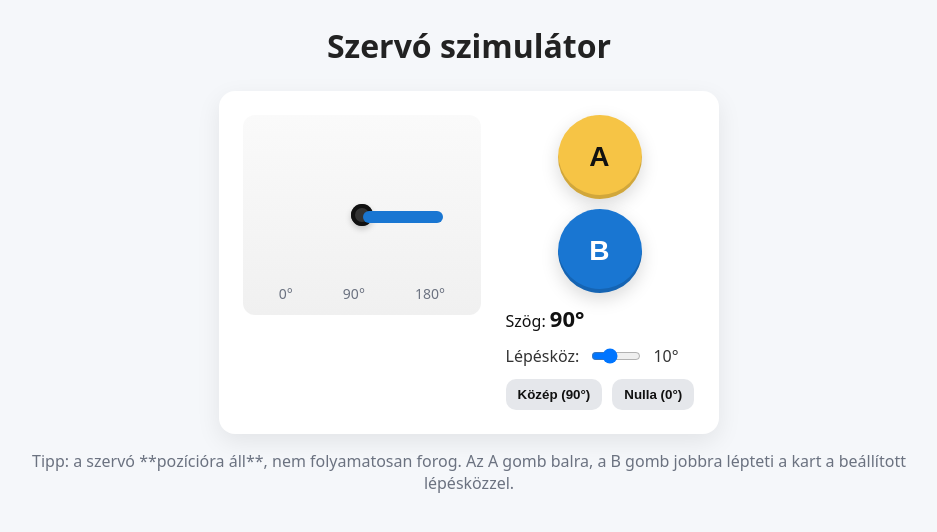
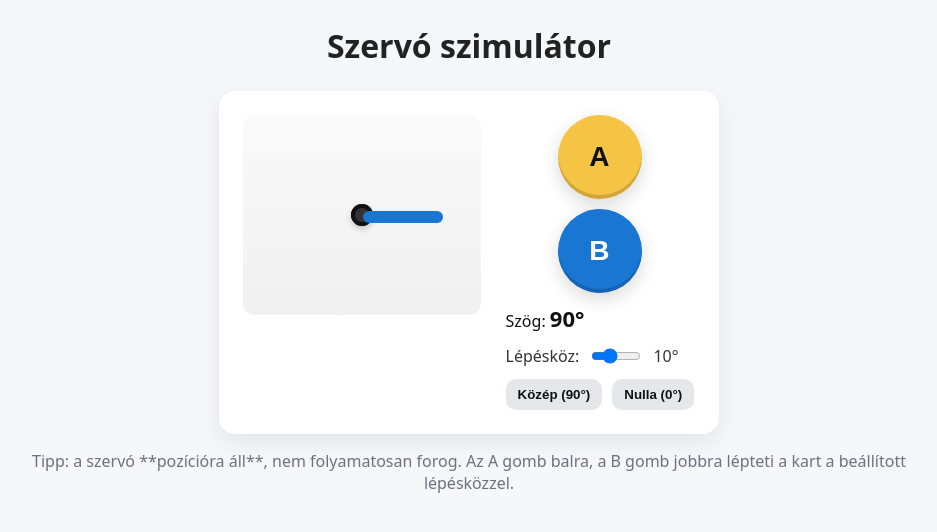
Before and after one commit to bsuszter/szervo, a plain HTML site: page index.html in a window 1280 px wide. Shown: the whole page, without its empty margins (171-1108 px from the left). Drawn offline with Linux system fonts and the light colour scheme.

Commit message:
szervo 1.3

```diff
--- a/index.html
+++ b/index.html
@@ -15,9 +15,9 @@
         <div class="servo">
             <div class="hub"></div>
             <div class="arm" id="servoArm"></div>
-            <div class="scale">
+<!--             <div class="scale">
                 <span>0°</span><span>90°</span><span>180°</span>
-            </div>
+            </div> -->
         </div>
 
         <!-- Vezérlők (A/B gombok) -->
```
